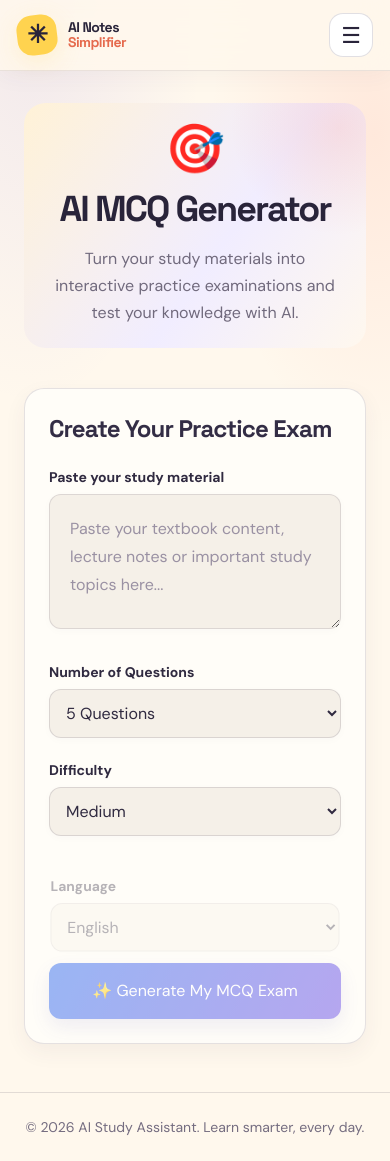
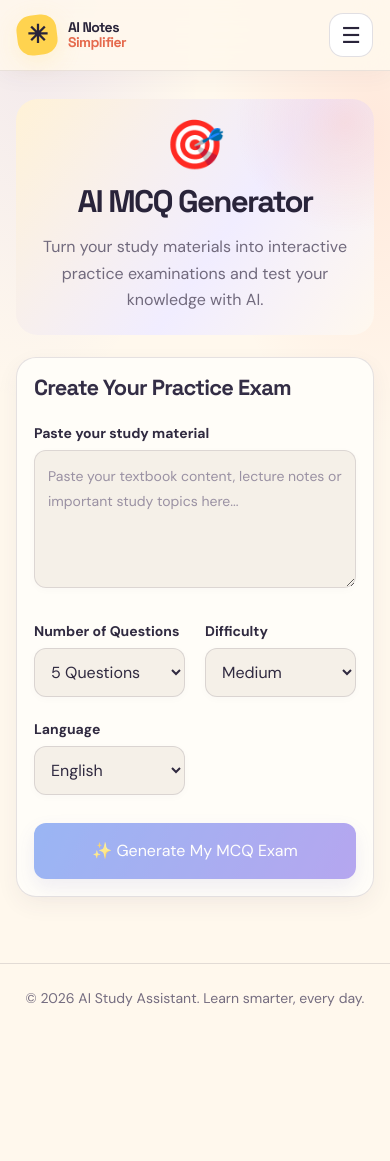
Before and after one commit to mdzubair4g-art/Ai-Study-Assistant, a React (Vite) app: page /mcq in a window 390 px wide. After the commit the page ends 1032 px from the top, so only its background shows below. Built offline with nearby package versions, Linux system fonts and the light colour scheme.

Commit message:
Polish responsive layouts across mobile study tools

```diff
--- a/src/App.css
+++ b/src/App.css
@@ -1265,3 +1265,162 @@ input, textarea, select { color-scheme: light; }
     transition: none !important;
   }
 }
+
+
+/* =========================================================
+   MOBILE POLISH — shared responsive layout for every tool
+   ========================================================= */
+html, body, #root {
+  width: 100%;
+  min-height: 100%;
+}
+body {
+  overflow-x: hidden;
+}
+img, video, canvas, svg {
+  max-width: 100%;
+}
+.min-h-screen {
+  min-height: 100svh;
+}
+.min-h-screen main {
+  width: 100%;
+  min-width: 0;
+}
+.min-h-screen main > * {
+  min-width: 0;
+}
+.min-h-screen main button,
+.min-h-screen main a {
+  -webkit-tap-highlight-color: transparent;
+}
+.min-h-screen main button {
+  touch-action: manipulation;
+}
+.min-h-screen main textarea {
+  max-width: 100%;
+  overflow-wrap: anywhere;
+}
+.min-h-screen main pre,
+.min-h-screen main code {
+  max-width: 100%;
+  overflow-x: auto;
+}
+.min-h-screen main [class~="whitespace-pre-wrap"] {
+  overflow-wrap: anywhere;
+}
+
+/* Tablet */
+@media (max-width: 900px) {
+  .min-h-screen main {
+    padding-left: 22px !important;
+    padding-right: 22px !important;
+  }
+  .min-h-screen main [class~="grid-cols-3"],
+  .min-h-screen main [class~="lg:grid-cols-4"] {
+    grid-template-columns: repeat(2, minmax(0, 1fr));
+  }
+}
+
+/* Phones */
+@media (max-width: 640px) {
+  .min-h-screen main {
+    padding: 28px 16px 44px !important;
+  }
+  .min-h-screen main > section {
+    margin-bottom: 22px;
+  }
+  .min-h-screen main [class~="p-12"] { padding: 24px !important; }
+  .min-h-screen main [class~="p-10"] { padding: 22px !important; }
+  .min-h-screen main [class~="p-8"] { padding: 20px !important; }
+  .min-h-screen main [class~="p-6"] { padding: 17px !important; }
+
+  .min-h-screen main h1 {
+    font-size: clamp(1.8rem, 8vw, 2.35rem);
+    line-height: 1.08;
+  }
+  .min-h-screen main h2 {
+    font-size: clamp(1.2rem, 5.6vw, 1.65rem);
+    line-height: 1.18;
+  }
+  .min-h-screen main p {
+    line-height: 1.65;
+  }
+
+  .min-h-screen main [class~="grid-cols-4"],
+  .min-h-screen main [class~="sm:grid-cols-4"],
+  .min-h-screen main [class~="lg:grid-cols-4"],
+  .min-h-screen main [class~="grid-cols-3"],
+  .min-h-screen main [class~="sm:grid-cols-3"],
+  .min-h-screen main [class~="md:grid-cols-3"] {
+    grid-template-columns: repeat(2, minmax(0, 1fr));
+  }
+  .min-h-screen main [class~="grid-cols-7"] {
+    gap: 6px;
+  }
+  .min-h-screen main [class~="grid-cols-7"] > div {
+    min-width: 0;
+  }
+
+  .min-h-screen main button {
+    min-height: 42px;
+    max-width: 100%;
+    white-space: normal;
+  }
+  .min-h-screen main textarea {
+    min-height: 138px;
+    padding: 13px !important;
+    font-size: 14px;
+  }
+  .min-h-screen main input:not([type="checkbox"]):not([type="radio"]),
+  .min-h-screen main select {
+    min-height: 44px;
+    width: 100%;
+    max-width: 100%;
+  }
+
+  /* Keep the chatbot conversation usable without stretching the page. */
+  .min-h-screen main [class~="h-[450px]"] {
+    height: min(58svh, 450px);
+    min-height: 280px;
+  }
+  .min-h-screen main [class~="overflow-y-auto"] {
+    overscroll-behavior: contain;
+  }
+
+  /* Long toolbars and action groups wrap cleanly on narrow screens. */
+  .min-h-screen main [class~="flex-wrap"] {
+    row-gap: 12px;
+  }
+  .min-h-screen main [class~="flex-col"] > button,
+  .min-h-screen main [class~="grid-cols-2"] > button {
+    min-width: 0;
+  }
+}
+
+/* Very narrow phones */
+@media (max-width: 380px) {
+  .min-h-screen main {
+    padding-left: 12px !important;
+    padding-right: 12px !important;
+  }
+  .min-h-screen main [class~="grid-cols-2"],
+  .min-h-screen main [class~="sm:grid-cols-2"],
+  .min-h-screen main [class~="md:grid-cols-2"] {
+    grid-template-columns: 1fr;
+  }
+  .nav-inner {
+    gap: 10px;
+  }
+  .brand-title {
+    font-size: 13px;
+  }
+}
+
+/* Mobile layout keeps the visual system stable even when motion is reduced. */
+@media (prefers-reduced-motion: reduce) {
+  .min-h-screen main *,
+  .nav-mobile-menu * {
+    scroll-behavior: auto !important;
+  }
+}
```
